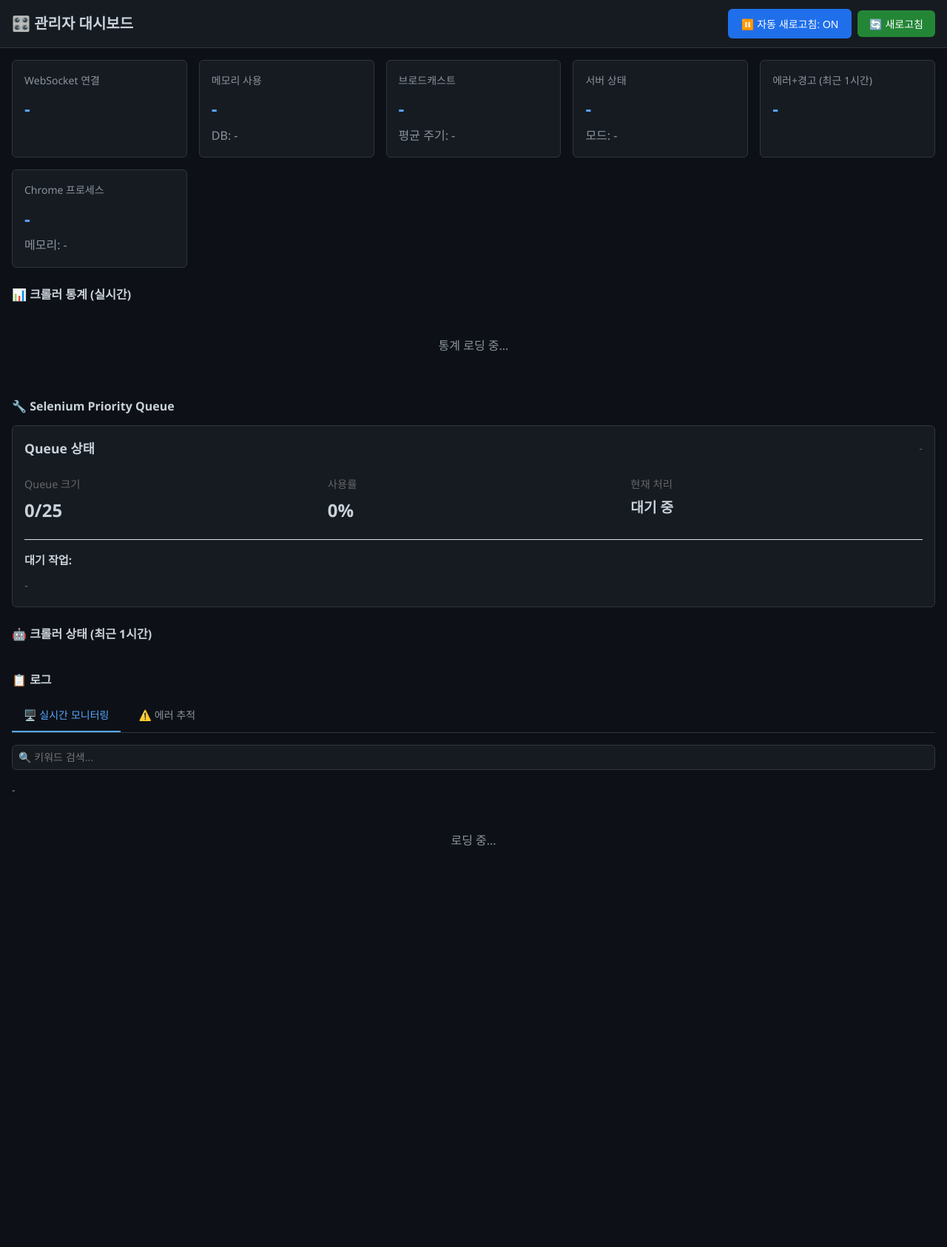
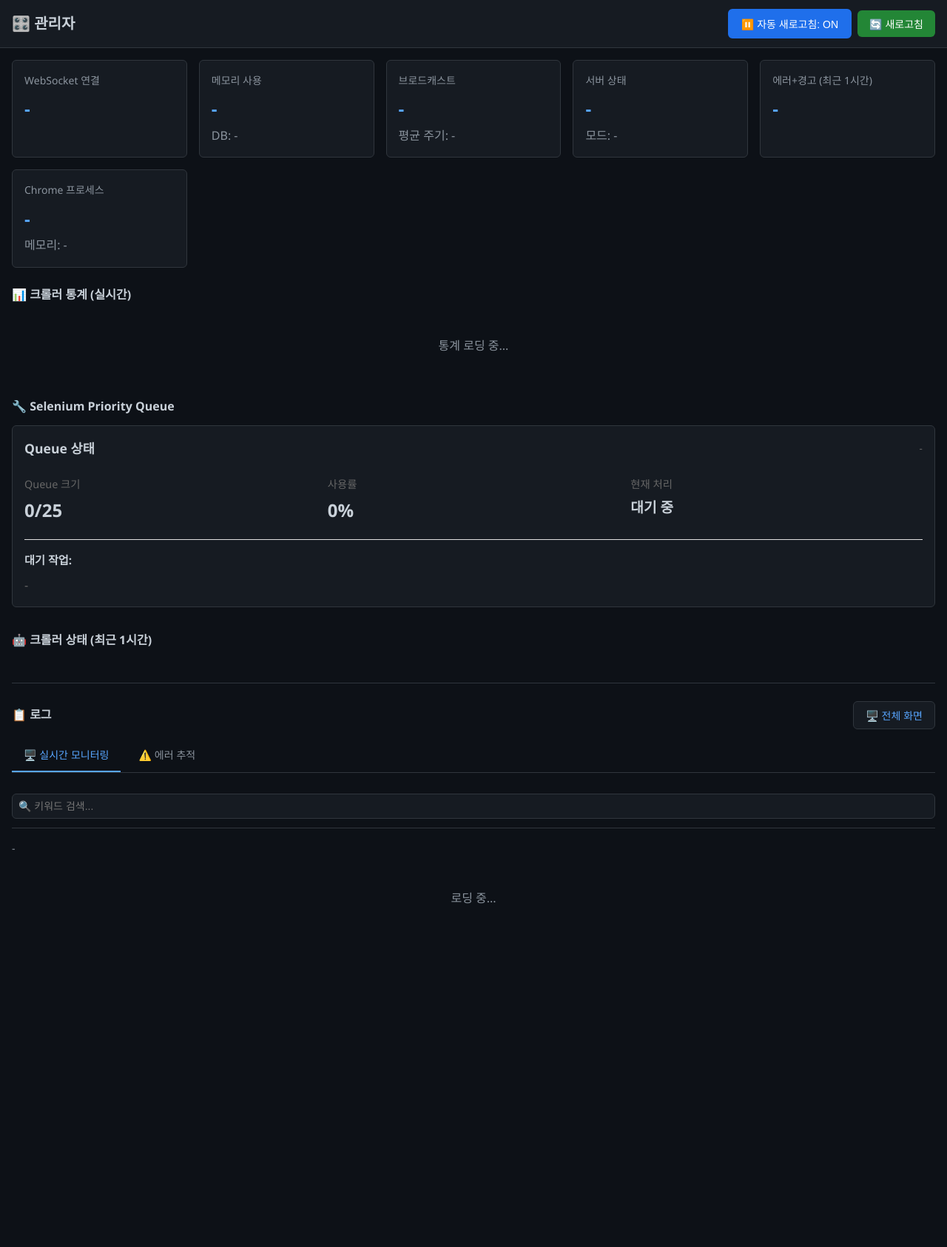
Before and after one commit to Jay-Hong/exchange-rate, a FastAPI app: template templates/admin.html in a window 1280 px wide. Shown: the whole page at 74% size. Before the commit the page ends 1144 px from the top, so only its background shows below. Run offline with FastAPI, Linux system fonts and the light colour scheme; the template is opened without the code that fills it, so the values that code supplies are empty.

Commit message:
feat: 관리자 페이지 로그 영역 확장 및 전체 화면 모드 추가
- 제목 간소화: "관리자 대시보드" → "관리자"
- 데스크톱 로그 높이 확장: calc(100vh - 400px)
- 크롤러 상태/필터 sticky 고정 (스크롤 시 접근성)
- 전체 화면 모드 버튼 추가 (로그 집중)
- 모바일 기존 유지

with [Claude Code] 🤖

```diff
--- a/templates/admin.html
+++ b/templates/admin.html
@@ -175,6 +175,9 @@
             font-weight: 600;
             margin: 1.5rem 0 0.75rem;
             color: #c9d1d9;
+            display: flex;
+            justify-content: space-between;
+            align-items: center;
         }
 
         .crawler-badges {
@@ -182,6 +185,20 @@
             flex-wrap: wrap;
             gap: 0.5rem;
             margin-bottom: 1.5rem;
+        }
+
+        /* 크롤러 상태 섹션 Sticky (데스크톱만) */
+        @media (min-width: 1024px) {
+            .crawler-status-section {
+                position: sticky;
+                top: 58px; /* 헤더 높이 */
+                z-index: 50;
+                background: #0d1117;
+                padding-top: 0.5rem;
+                padding-bottom: 0.5rem;
+                border-bottom: 1px solid #30363d;
+                margin-bottom: 0.5rem;
+            }
         }
 
         .crawler-badge {
@@ -273,12 +290,46 @@
             display: block;
         }
 
+        /* 로그 섹션 */
+        .log-section {
+            position: relative;
+        }
+
+        .fullscreen-btn {
+            background: #161b22;
+            color: #58a6ff;
+            border: 1px solid #30363d;
+            border-radius: 6px;
+            padding: 0.5rem 1rem;
+            cursor: pointer;
+            font-size: 0.875rem;
+            font-weight: 500;
+            transition: all 0.2s;
+        }
+
+        .fullscreen-btn:hover {
+            background: #21262d;
+            border-color: #58a6ff;
+        }
+
         /* 로그 필터 */
         .log-filters {
             display: flex;
             flex-wrap: wrap;
             gap: 0.5rem;
             margin-bottom: 1rem;
+        }
+
+        /* 로그 필터 Sticky (데스크톱만) */
+        @media (min-width: 1024px) {
+            .log-filters {
+                position: sticky;
+                top: calc(58px + 80px); /* 헤더 + 크롤러 섹션 */
+                z-index: 40;
+                background: #0d1117;
+                padding: 0.75rem 0;
+                border-bottom: 1px solid #30363d;
+            }
         }
 
         .log-filters select,
@@ -306,6 +357,39 @@
         .logs-container {
             max-height: 600px;
             overflow-y: auto;
+        }
+
+        /* 데스크톱: viewport 기준 높이 확장 */
+        @media (min-width: 1024px) {
+            .logs-container {
+                max-height: calc(100vh - 400px);
+                min-height: 500px;
+            }
+        }
+
+        /* 전체 화면 모드 */
+        body.fullscreen-mode .container > *:not(.log-section) {
+            display: none !important;
+        }
+
+        body.fullscreen-mode .log-section {
+            position: fixed;
+            top: 58px; /* 헤더 높이 */
+            left: 0;
+            right: 0;
+            bottom: 0;
+            z-index: 1000;
+            background: #0d1117;
+            padding: 1rem;
+            overflow: hidden;
+        }
+
+        body.fullscreen-mode .logs-container {
+            max-height: calc(100vh - 200px);
+        }
+
+        body.fullscreen-mode .log-filters {
+            position: static;
         }
 
         .log-entry {
@@ -451,7 +535,7 @@
 <body>
     <!-- 헤더 -->
     <div class="header">
-        <h1>🎛️ 관리자 대시보드</h1>
+        <h1>🎛️ 관리자</h1>
         <div class="header-buttons">
             <button class="auto-refresh-toggle active" id="auto-refresh-toggle" onclick="toggleAutoRefresh()">
                 ⏸️ 자동 새로고침: ON
@@ -535,14 +619,22 @@
             </div>
         </div>
 
-        <!-- 크롤러 상태 -->
-        <h2 class="section-title">🤖 크롤러 상태 (최근 1시간)</h2>
-        <div class="crawler-badges" id="crawler-badges">
-            <!-- 동적 생성 -->
+        <!-- 크롤러 상태 (Sticky) -->
+        <div class="crawler-status-section">
+            <h2 class="section-title">🤖 크롤러 상태 (최근 1시간)</h2>
+            <div class="crawler-badges" id="crawler-badges">
+                <!-- 동적 생성 -->
+            </div>
         </div>
 
         <!-- 로그 -->
-        <h2 class="section-title">📋 로그</h2>
+        <div class="log-section">
+            <h2 class="section-title">
+                <span>📋 로그</span>
+                <button class="fullscreen-btn" onclick="toggleFullscreen()">
+                    <span id="fullscreen-icon">🖥️</span> <span id="fullscreen-text">전체 화면</span>
+                </button>
+            </h2>
 
         <!-- 탭 -->
         <div class="tabs">
@@ -594,6 +686,7 @@
                 <div class="loading">로딩 중...</div>
             </div>
         </div>
+        </div> <!-- log-section -->
     </div>
 
     <script>
@@ -671,6 +764,25 @@
                     clearInterval(autoRefreshTimer);
                     autoRefreshTimer = null;
                 }
+            }
+        }
+
+        // ========================================
+        // 전체 화면 토글
+        // ========================================
+        function toggleFullscreen() {
+            const body = document.body;
+            const icon = document.getElementById('fullscreen-icon');
+            const text = document.getElementById('fullscreen-text');
+
+            if (body.classList.contains('fullscreen-mode')) {
+                body.classList.remove('fullscreen-mode');
+                icon.textContent = '🖥️';
+                text.textContent = '전체 화면';
+            } else {
+                body.classList.add('fullscreen-mode');
+                icon.textContent = '❌';
+                text.textContent = '닫기';
             }
         }
 
```
